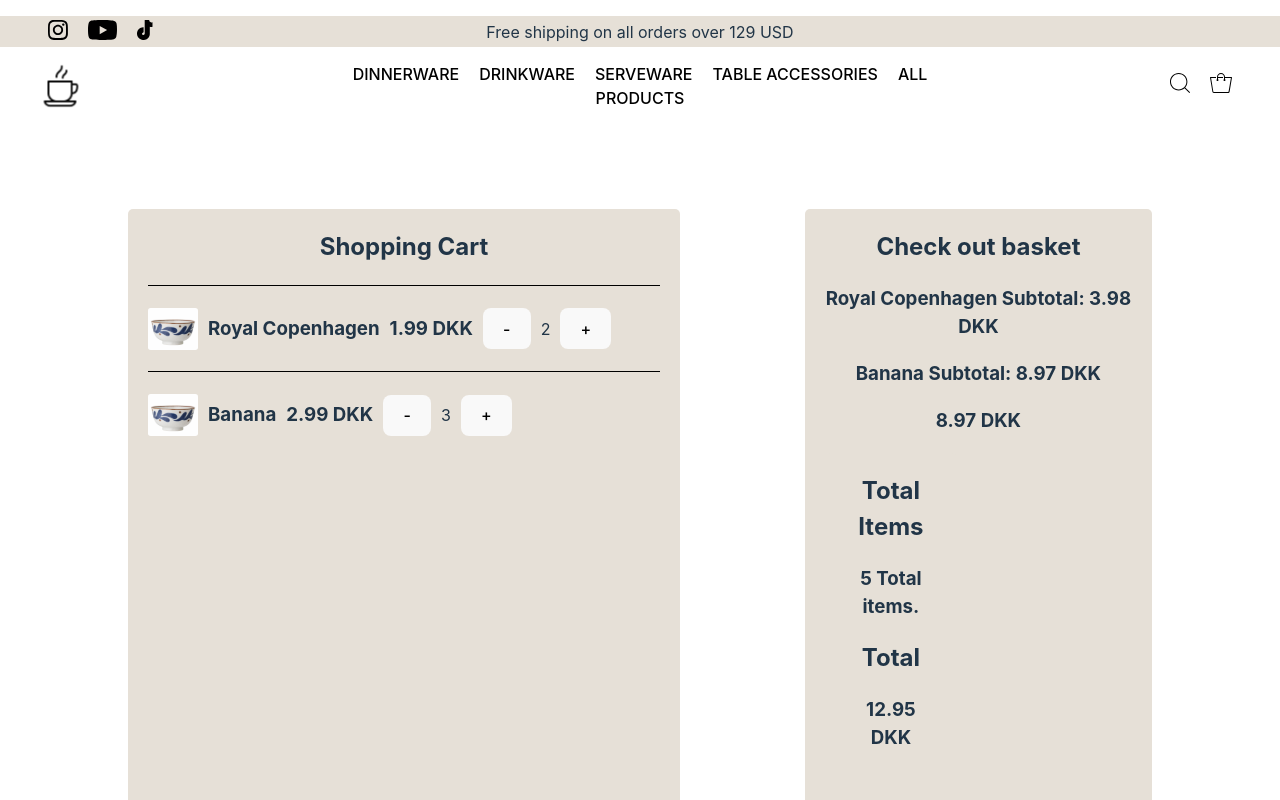
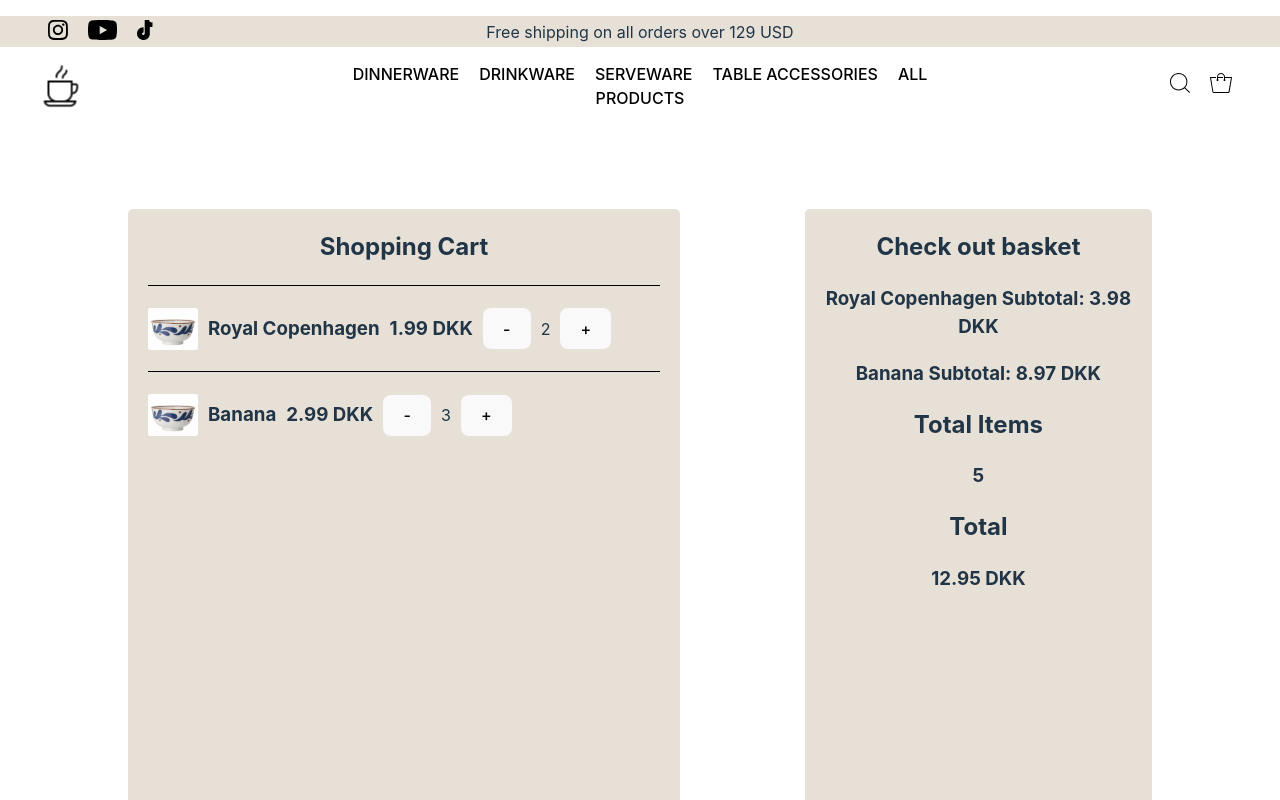
Before and after one commit to Johansogaard/frontend, a React (Vite) app: page /cart in a window 1280 px wide. Shown: the top 800 px of the page. Built offline with nearby package versions, Linux system fonts and the light colour scheme.

Commit message:
hotfixes , delete hardcoding, and make pretty 🗿🍷

```diff
--- a/src/shopping-cart/shoppingCart.tsx
+++ b/src/shopping-cart/shoppingCart.tsx
@@ -65,12 +65,13 @@
                     <div key={item.id} className="item-subtotal">
                         <h3>{item.name} Subtotal: {calcItemSubTotal(item)} DKK</h3>
                     </div>
+
                     //This aligns the subtotal with the item.id and it's row
                 ))}
-                <h3>{calcSubTotal()} DKK</h3>
-                <div className="subtotal">
+
+                <div className="total">
                     <h2>Total Items</h2>
-                    <h3>{calctotalItems()} Total items. </h3>
+                    <h3>{calctotalItems()} </h3>
                     <h2>Total</h2>
                     <h3>{calcTotal()} DKK</h3>
                 </div>
```
